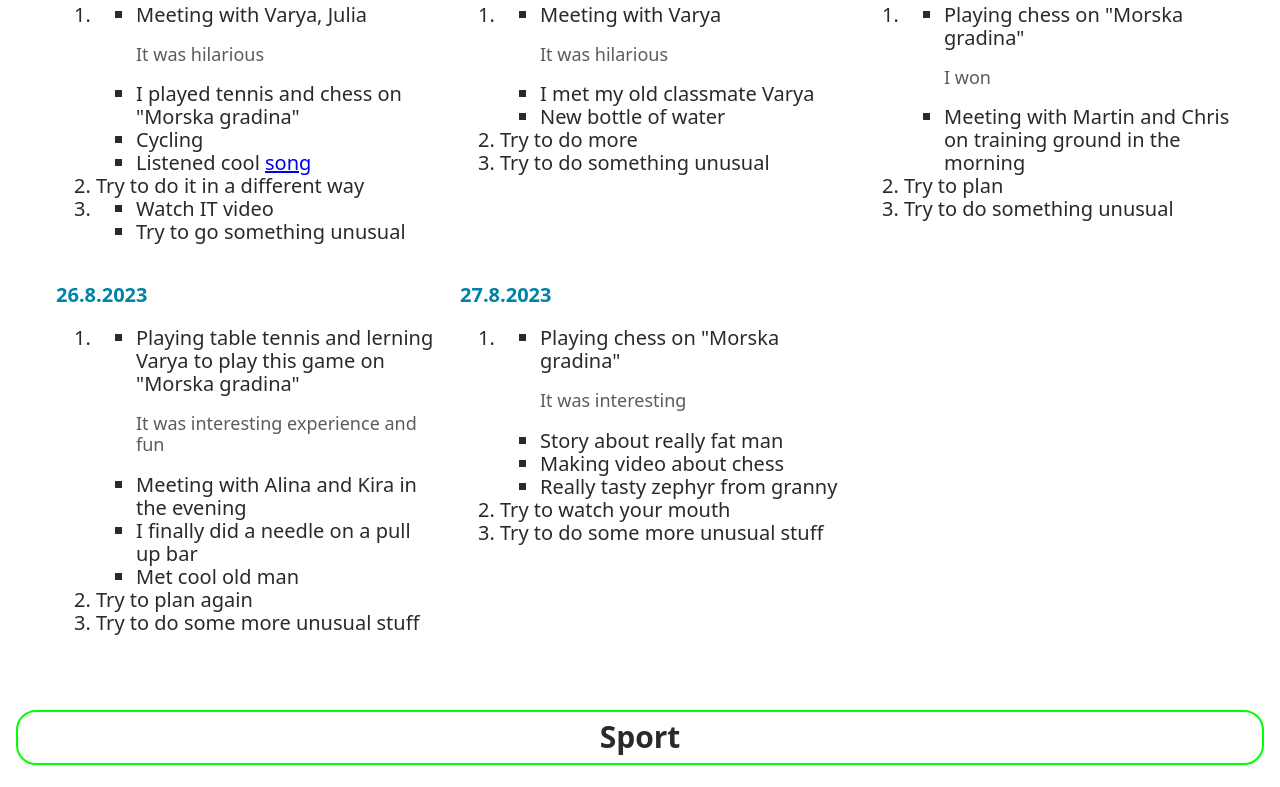
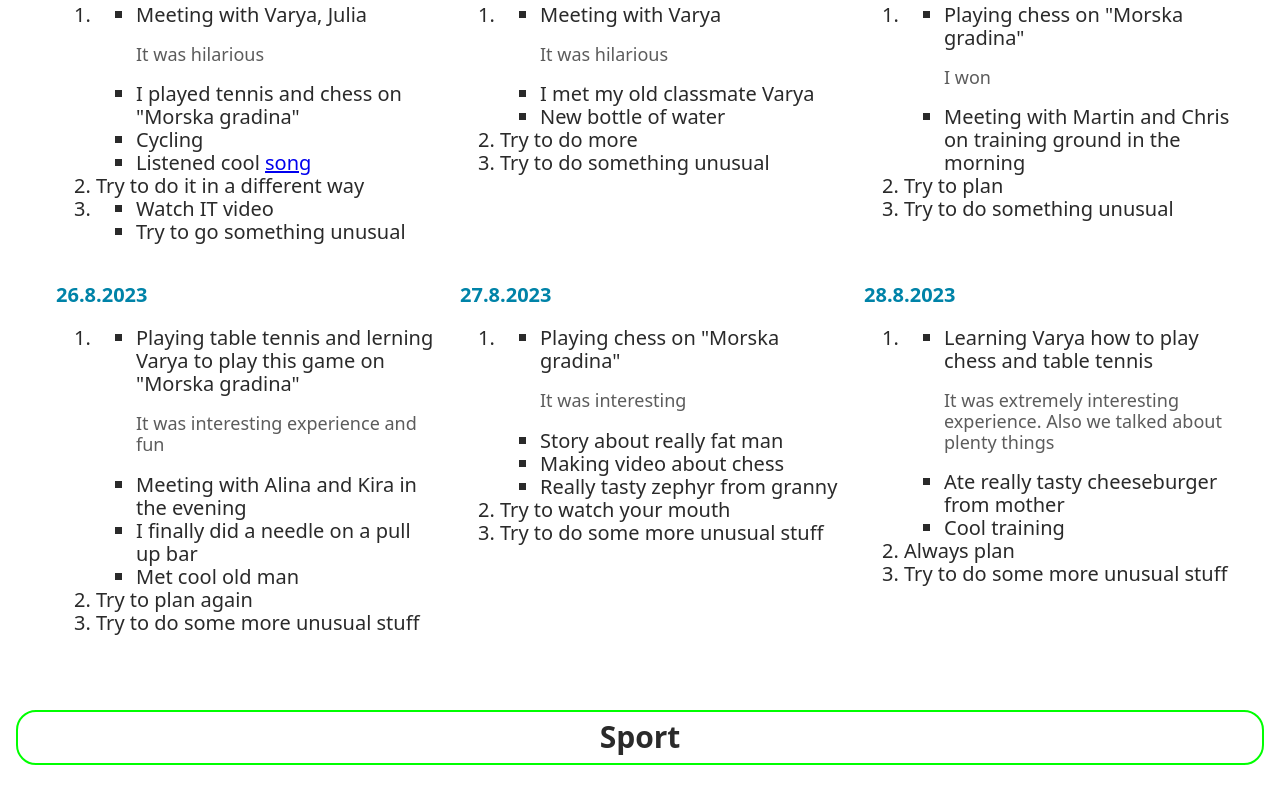
Before and after one commit to Arsentosh/my-diary, a plain HTML site: page index.html in a window 1280 px wide. Shown: the part 10475-11262 px from the top of the page. Drawn offline with nearby package versions, Linux system fonts and the light colour scheme; grey boxes are pictures that could not be loaded.

Commit message:
Update index.html

```diff
--- a/index.html
+++ b/index.html
@@ -1978,6 +1978,34 @@
               </li>
             </ol>
           </li>
+          <!--? === -->
+          <li class="routine-day-item">
+            <p class="routine-day-par">28.8.2023</p>
+            <ol class="three-answers-list">
+              <!--? 1st Q-ion -->
+              <li class="three-answer-item">
+                <ul class="about-day">
+                  <li class="about-day-item">
+                    Learning Varya how to play chess and table tennis
+                    <p class="exp-par">
+                      It was extremely interesting experience. Also we talked
+                      about plenty things
+                    </p>
+                  </li>
+                  <li class="about-day-item">
+                    Ate really tasty cheeseburger from mother
+                  </li>
+                  <li class="about-day-item">Cool training</li>
+                </ul>
+              </li>
+              <!--? 2nd Q-ion -->
+              <li class="three-answer-item">Always plan</li>
+              <!--? 3rd Q-ion -->
+              <li class="three-answer-item">
+                Try to do some more unusual stuff
+              </li>
+            </ol>
+          </li>
           <!-- 1. What funny happened to me today? -->
           <!-- 2. Which lesson I learned today? -->
           <!-- 3. How could I improve my day?  -->
```
